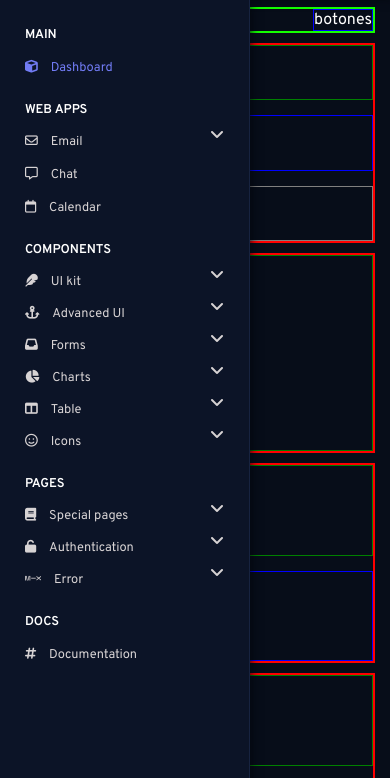
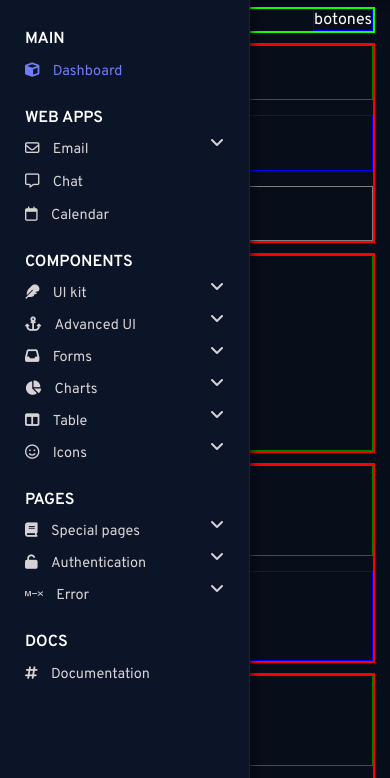
Before and after one commit to denncriss/squad-6-academlo, a plain HTML site: page index.html in a window 390 px wide. Both pictures are taken after a click on the link 32 px from the left and 29 px from the top of the page. Shown: the part 63-841 px from the top of the page. Drawn offline with Linux system fonts and the light colour scheme.

Commit message:
modificando clases en media queries y estilos del menu-desplegable

```diff
--- a/css/index.css
+++ b/css/index.css
@@ -81,17 +81,18 @@ body {
   .navbar .content-left{
     padding-left: 0;
   }
+  .sidebar .sidebar-body{
+    overflow-y: scroll;
+  }
   .nav{
     line-height: 2rem;
   }
   .nav .nav-item  {
-    padding-top: 10px;
-}
-  .nav .nav-item  {
-    font-size: 0.8rem;
+    font-size: 1rem;
+    padding-top: 14px;
   }
   .nav li a{
-    font-size: 0.8rem;
+    font-size: 0.9rem;
   }
 }
 
--- a/css/style.css
+++ b/css/style.css
@@ -50,6 +50,7 @@
     box-shadow: 0 8px 10px 0 #03060b;
     background: #0c1427;
 }
+
 .click-event{
     display: block;
 }
@@ -61,7 +62,7 @@
     display: flex;
 }
 .nav{
-    line-height: 1.9rem;
+    line-height: 1.7rem;
     padding: 5% 10%;
 }
 .nav li{
@@ -71,6 +72,7 @@
     font-weight: 600;
     font-size: 0.9rem;
     color: #fff;
+    padding-top: 12px;
 }
 .nav li a{
     text-decoration: none;
```
